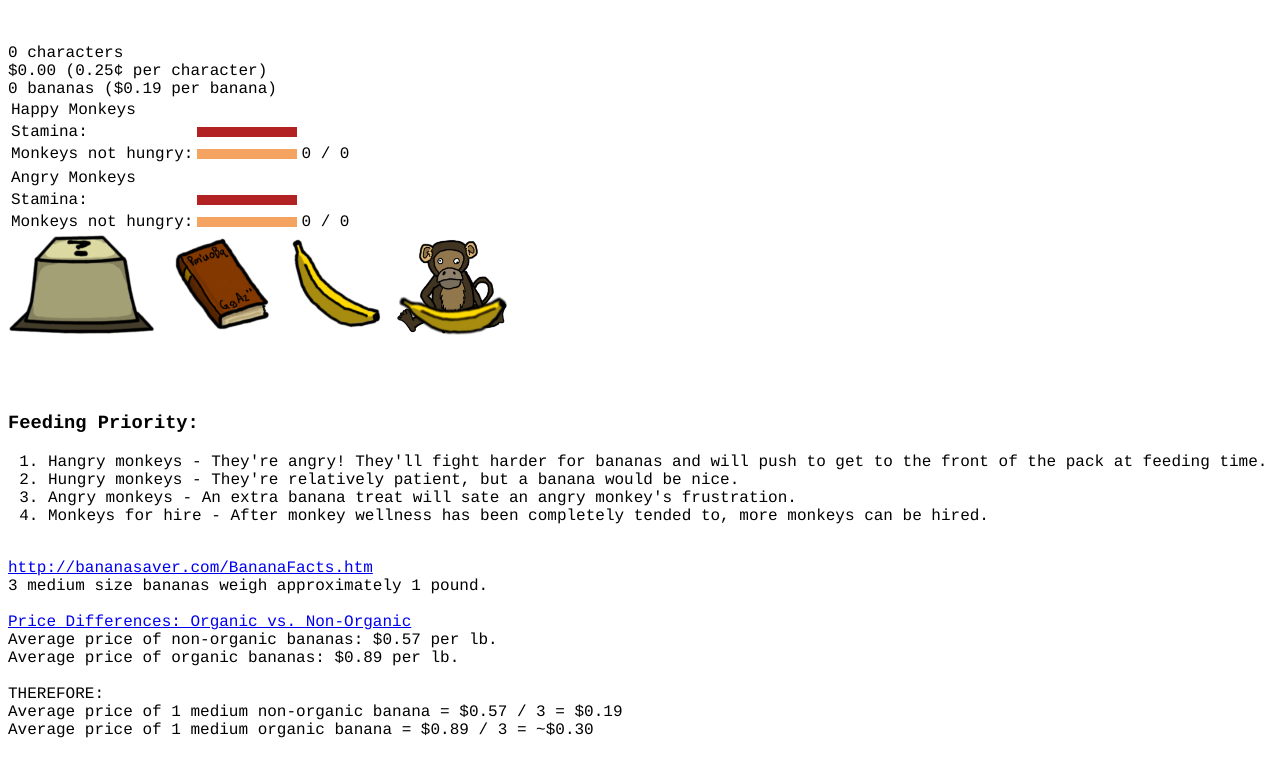
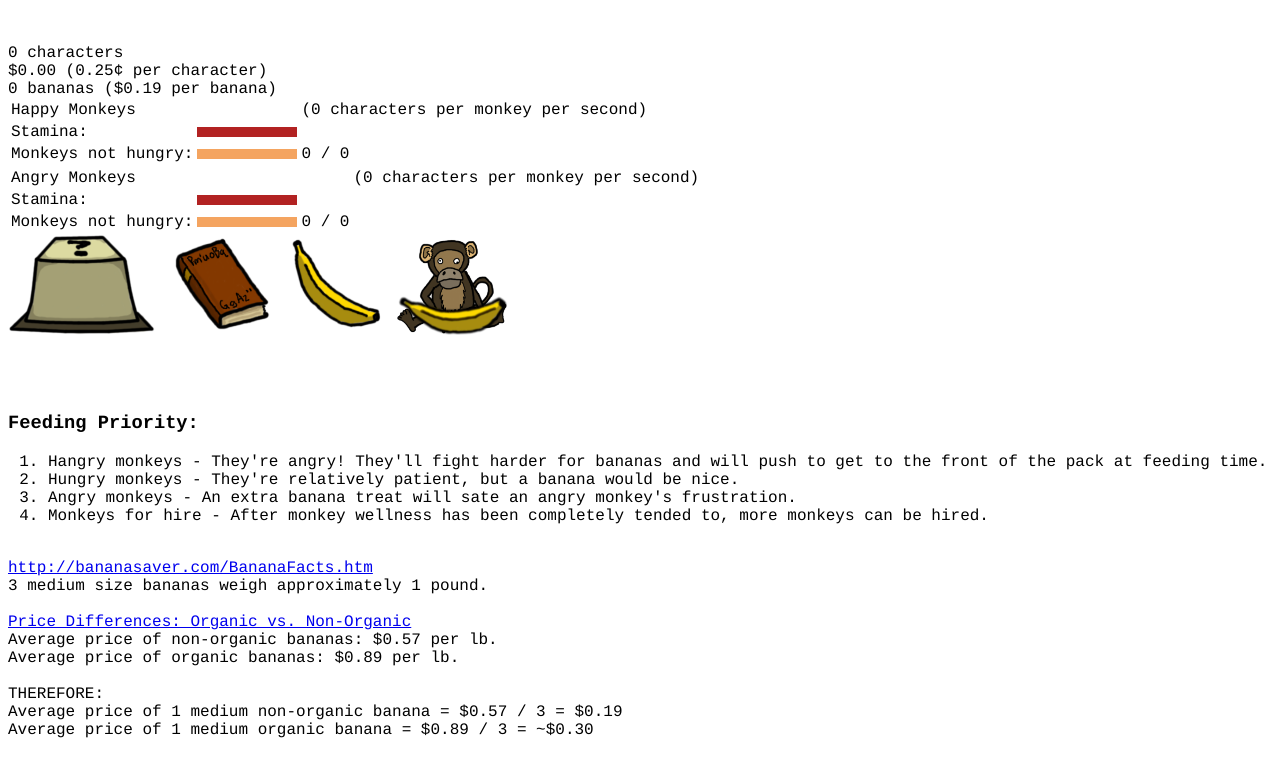
Before and after one commit to Wall-Dough/infinite-monkeys, a plain HTML site: page index.html in a window 1280 px wide. Drawn offline with Linux system fonts and the light colour scheme.

Commit message:
Update index.html

```diff
--- a/index.html
+++ b/index.html
@@ -12,7 +12,9 @@
 <table>
   <thead>
     <tr>
-      <td colspan="3">Happy Monkeys</td>
+      <td colspan="2">Happy Monkeys</td>
+      <td>(<span id="happy-type-rate">0</span> characters per monkey per second)</td>
+      </td>
     </tr>
   </thead>
   <tbody>
@@ -32,6 +34,7 @@
   <thead>
     <tr>
       <td colspan="3">Angry Monkeys</td>
+      <td>(<span id="angry-type-rate">0</span> characters per monkey per second)</td>
     </tr>
   </thead>
   <tbody>
```
